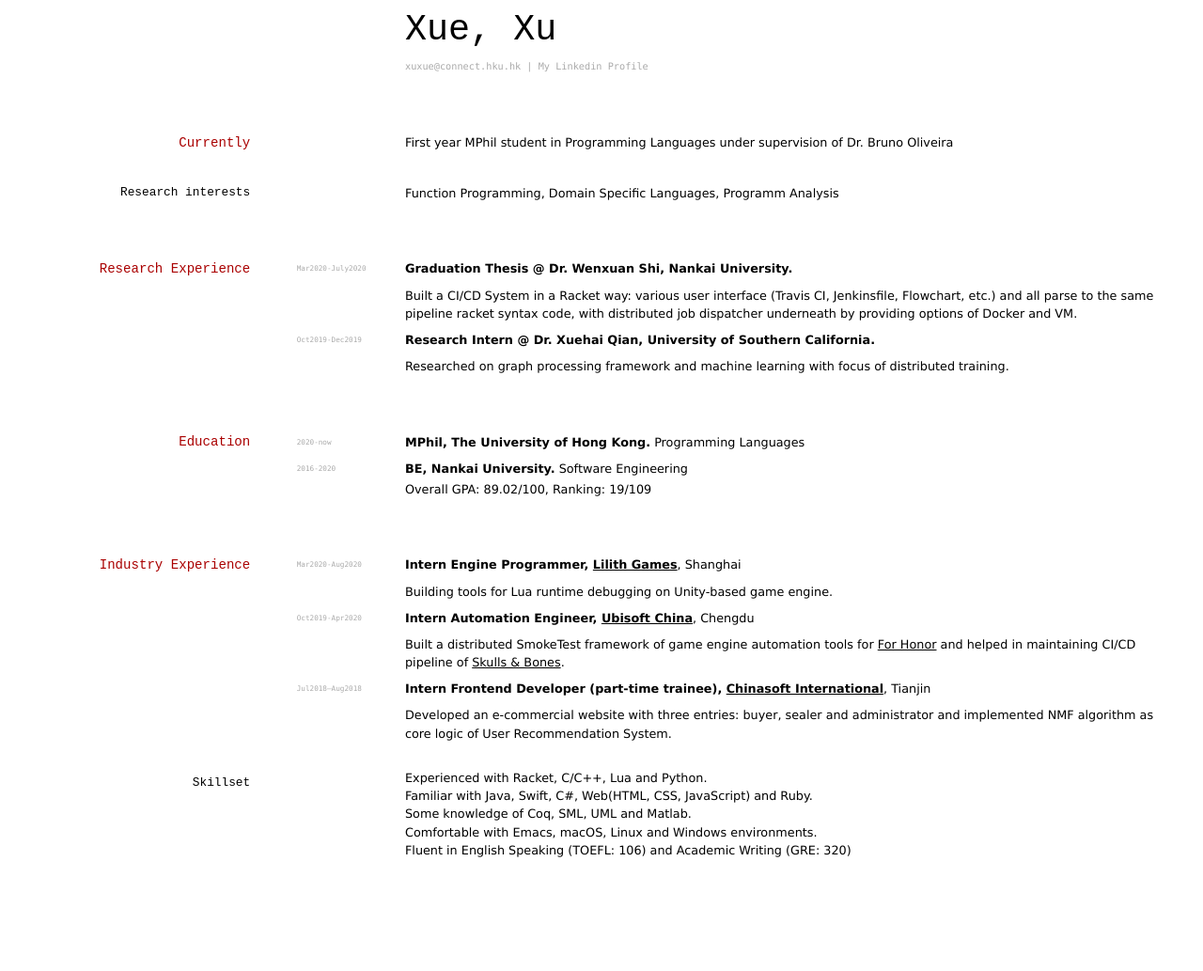
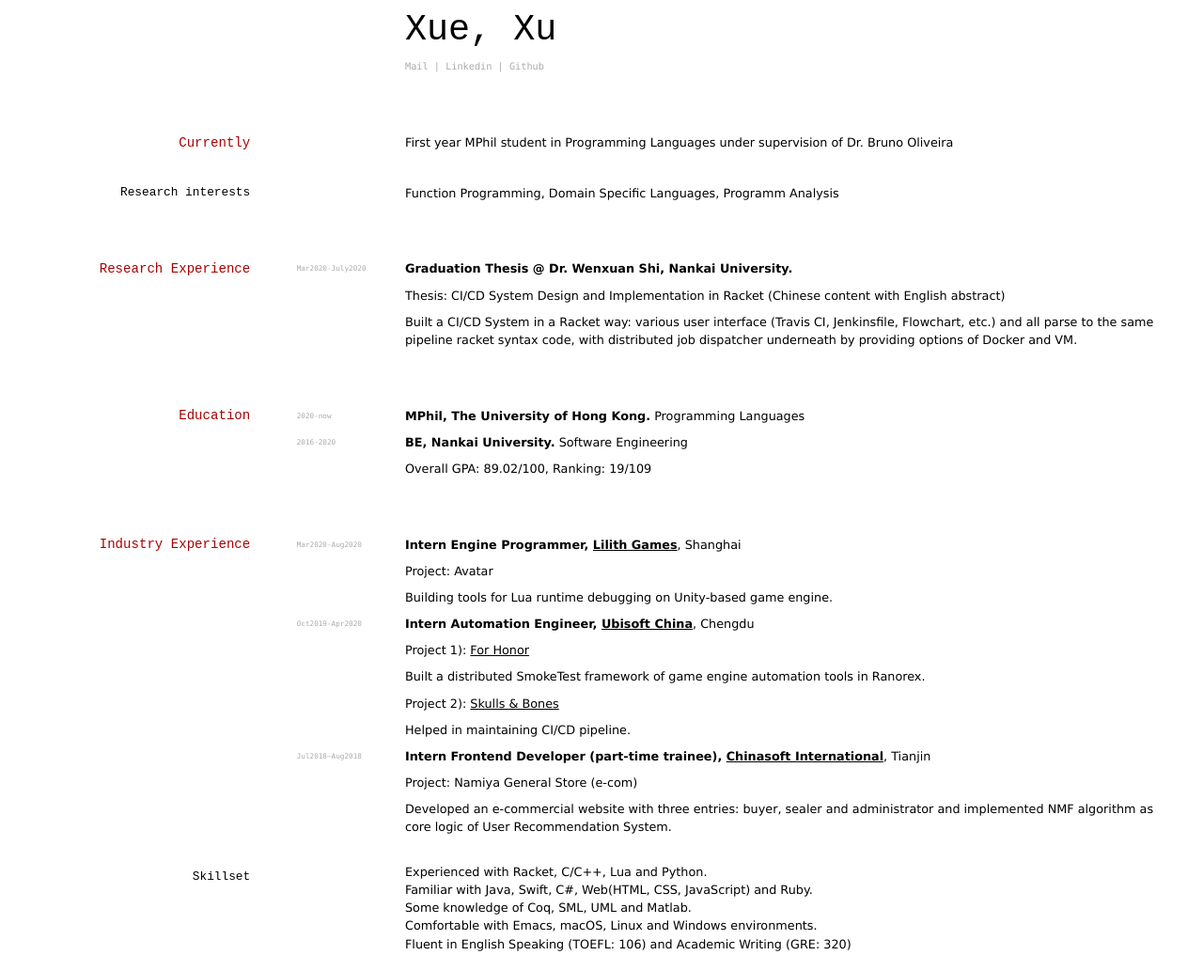
Before and after one commit to juniorxxue/curriculum-vitae, a Jekyll site: the page built from index.md, in a window 1280 px wide. Shown: the whole page at 94% size. Built offline with Jekyll 4.4.1, drawn with Linux system fonts in a browser that asks for light colours; before the commit the page ends 933 px from its top, so only the background shows below that.

Commit message:
add some keywords

```diff
--- a/index.md
+++ b/index.md
@@ -5,8 +5,9 @@ title: Xue, Xu's CV
 # Xue, Xu
 
 <div id="webaddress">
-<a href="xuxue@connect.hku.hk">xuxue@connect.hku.hk</a>
-| <a href="https://www.linkedin.com/in/xu-xue/">My Linkedin Profile</a>
+<a href="xuxue@connect.hku.hk">Mail</a>
+| <a href="https://www.linkedin.com/in/xu-xue/">Linkedin</a>
+| <a href="https://github.com/jrshoe">Github</a>
 </div>
 
 ## Currently
@@ -21,13 +22,9 @@ Function Programming, Domain Specific Languages, Programm Analysis
 `Mar2020-July2020`
 __Graduation Thesis @ Dr. Wenxuan Shi, Nankai University.__
 
+Thesis: CI/CD System Design and Implementation in Racket (Chinese content with English abstract)
+
 Built a CI/CD System in a Racket way: various user interface (Travis CI, Jenkinsfile, Flowchart, etc.) and all parse to the same pipeline racket syntax code, with distributed job dispatcher underneath by providing options of Docker and VM.
-
-`Oct2019-Dec2019`
-__Research Intern @ Dr. Xuehai Qian, University of Southern California.__
-
-Researched on graph processing framework and machine learning with focus of distributed training.
-
 
 ## Education
 `2020-now`
@@ -38,22 +35,32 @@ Programming Languages
 __BE, Nankai University.__
 Software Engineering
 
-- Overall GPA: 89.02/100, Ranking: 19/109
+Overall GPA: 89.02/100, Ranking: 19/109
 
 ## Industry Experience
 
 `Mar2020-Aug2020`
 __Intern Engine Programmer, [Lilith Games](https://www.lilithgames.com/en/)__, Shanghai
 
+Project: Avatar
+
 Building tools for Lua runtime debugging on Unity-based game engine.
 
 `Oct2019-Apr2020`
 __Intern Automation Engineer, [Ubisoft China](https://www.ubisoft.com/en-us/)__, Chengdu
 
-Built a distributed SmokeTest framework of game engine automation tools for [For Honor](https://forhonor.ubisoft.com/game/en-us/home/) and helped in maintaining CI/CD pipeline of [Skulls & Bones](https://skullandbones.ubisoft.com/game/en-us/home/).
+Project 1): [For Honor](https://forhonor.ubisoft.com/game/en-us/home/)
+
+Built a distributed SmokeTest framework of game engine automation tools in Ranorex.
+
+Project 2): [Skulls & Bones](https://skullandbones.ubisoft.com/game/en-us/home/)
+
+Helped in maintaining CI/CD pipeline.
 
 `Jul2018–Aug2018`
 __Intern Frontend Developer (part-time trainee), [Chinasoft International](http://www.chinasofti.com/en/)__, Tianjin
+
+Project: Namiya General Store (e-com)
 
 Developed an e-commercial website with three entries: buyer, sealer and administrator and implemented NMF algorithm as core logic of User Recommendation System.
 
```
